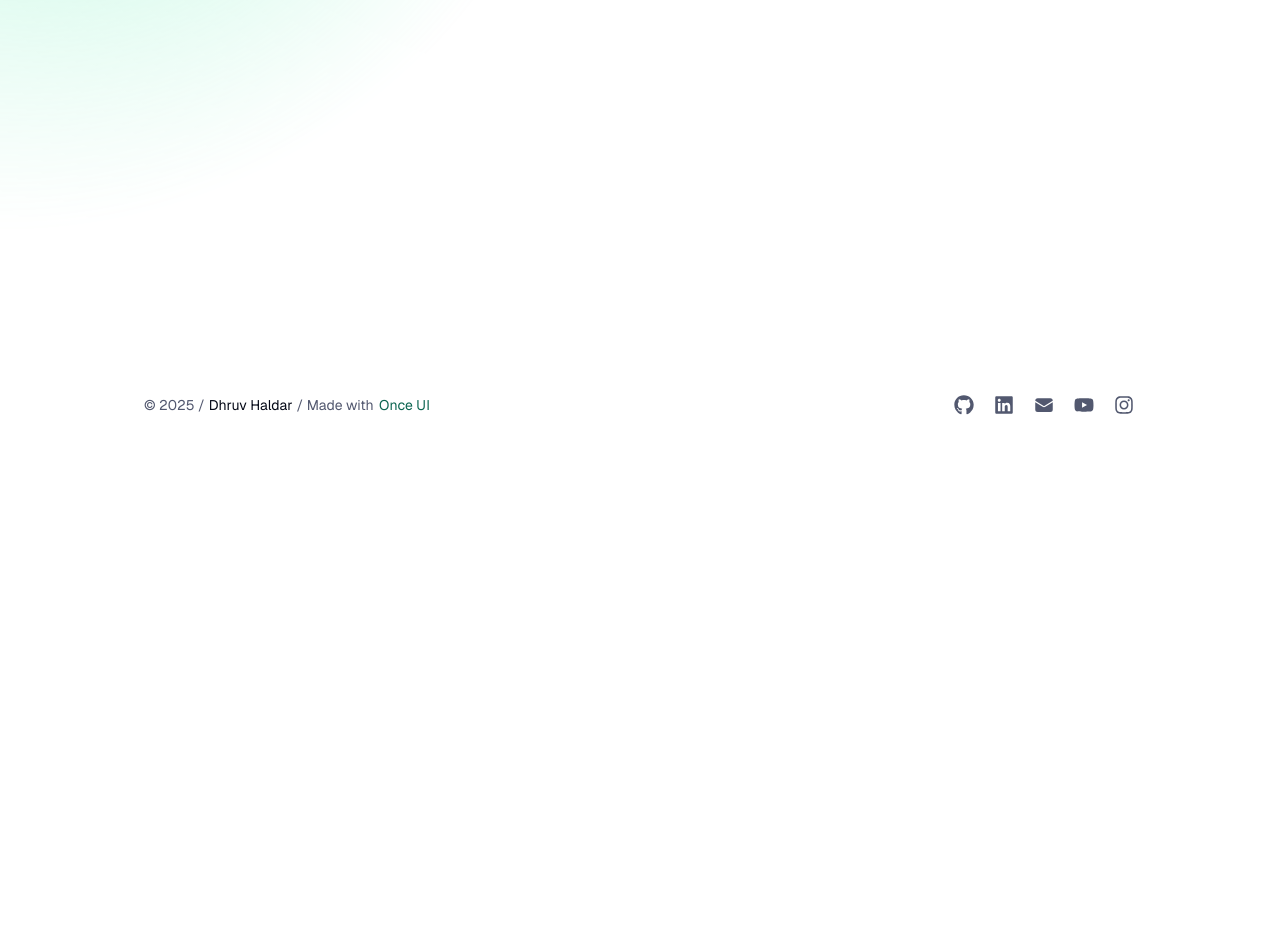
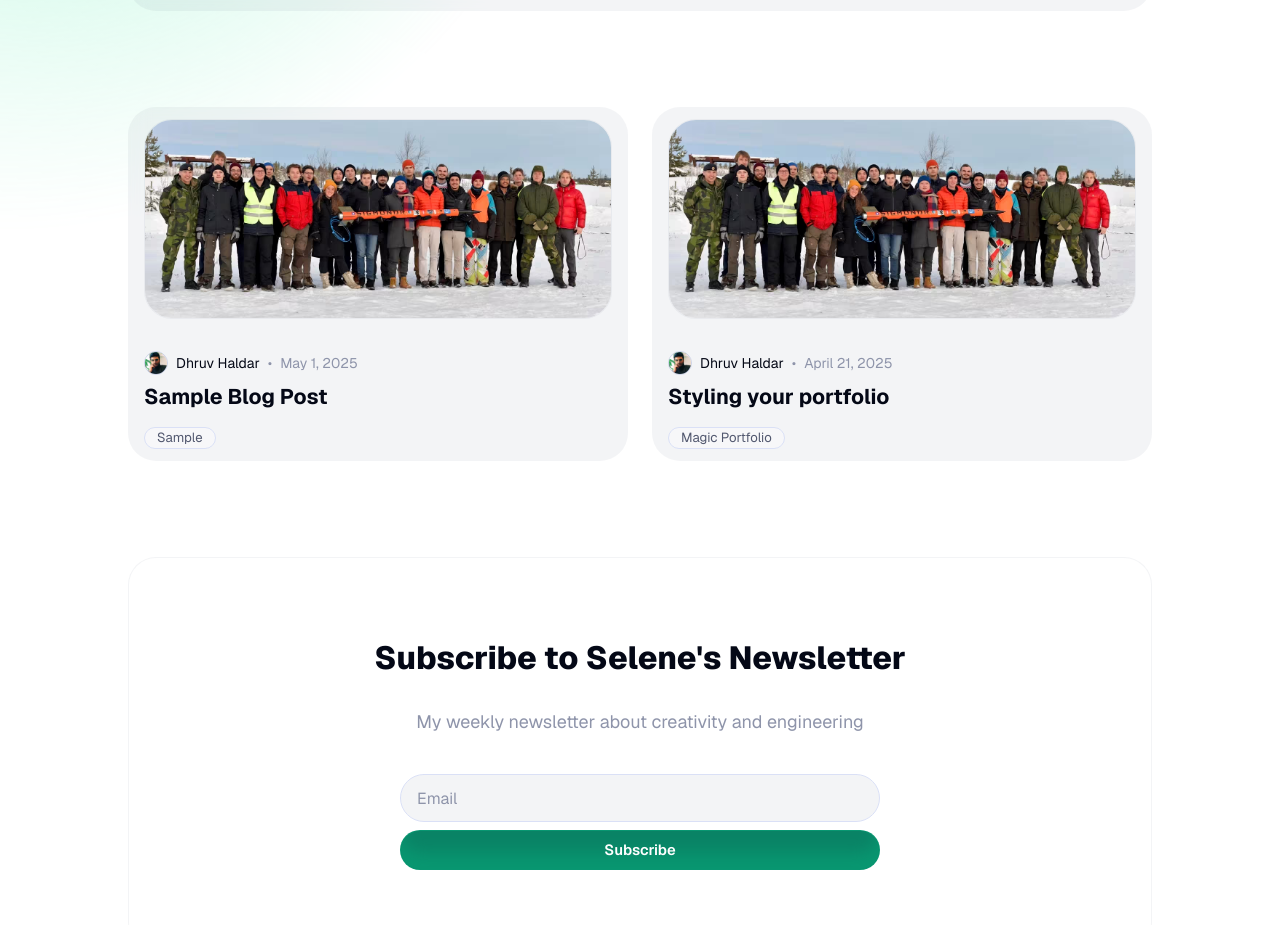
Before and after one commit to dhruvhaldar/portfolio, a Next.js app: page /blog in a window 1280 px wide. Shown: the part 367-1292 px from the top of the page. Before the commit the page ends 800 px from the top, so only its background shows below. Built offline with nearby package versions, Linux system fonts and the light colour scheme.

Commit message:
feat: add newsletter signup component, restructure blog post display with new layout options, and include sample blog posts.

```diff
--- a/src/app/blog/page.tsx
+++ b/src/app/blog/page.tsx
@@ -1,16 +1,12 @@
 import {
-  Avatar,
   Column,
-  Flex,
   Heading,
-  Icon,
-  Input,
-  Row,
   Text,
 } from "@/once-ui/components";
-import { baseURL, blog, home, person, social } from "@/app/resources";
+import { blog } from "@/app/resources";
 import { Posts } from "@/components/blog/Posts";
-import { getPosts } from "@/app/utils/utils";
+import { Newsletter } from "@/components/blog/Newsletter";
+import { baseURL, person } from "@/app/resources";
 
 export async function generateMetadata() {
   const title = blog.title;
@@ -43,22 +39,30 @@ export async function generateMetadata() {
 }
 
 export default function Blog() {
-  const allPosts = getPosts(["src", "app", "blog", "posts"]);
-
   return (
     <Column fillWidth paddingY="l" paddingX="l" gap="l" horizontal="center">
       <Column maxWidth="m" fillWidth gap="l">
         <Column fillWidth gap="m" align="start">
-          <Heading variant="display-strong-xs">
+          <Heading variant="display-strong-xl" marginBottom="l" wrap="balance">
             {blog.title}
           </Heading>
-          <Text variant="heading-default-m" onBackground="neutral-weak">
-            {blog.description}
-          </Text>
         </Column>
 
-        <Column fillWidth>
-           <Posts columns="2" thumbnail />
+        <Column fillWidth gap="l">
+          {/* Featured Post (Latest) */}
+          <Posts range={[1, 1]} columns="1" thumbnail direction="row" />
+
+          {/* Recent Posts (Next 2) */}
+          <Posts range={[2, 3]} columns="2" thumbnail direction="column" />
+
+          {/* Newsletter */}
+          <Newsletter />
+
+          <Heading variant="heading-strong-xl" marginLeft="l" marginBottom="xs">
+            Earlier posts
+          </Heading>
+          {/* Earlier Posts (Rest) */}
+          <Posts range={[4]} columns="2" thumbnail direction="column" />
         </Column>
       </Column>
     </Column>
--- /dev/null
+++ b/src/app/blog/posts/another-sample-post.mdx
@@ -0,0 +1,40 @@
+---
+title: "Another Perspective on Design"
+summary: "Exploring different design paradigms and how they influence user experience."
+image: "/images/projects/aesir-rocket-project/Sigmundr_group.avif"
+publishedAt: "2025-05-02"
+tag: "Design"
+---
+
+## Design Systems
+
+Design systems are crucial for maintaining consistency across large applications. They define the color palette, typography, spacing, and component libraries used throughout the project.
+
+### Key Benefits
+
+1.  **Consistency**: Ensures a uniform look and feel.
+2.  **Efficiency**: Reusable components speed up development.
+3.  **Scalability**: Easier to manage as the team and project grow.
+
+## Layouts
+
+Creating flexible layouts is easier with modern CSS tools like Flexbox and Grid.
+
+<CodeBlock
+  marginBottom="16"
+  codeInstances={[
+    {
+      code: `.container {
+  display: grid;
+  grid-template-columns: repeat(auto-fit, minmax(200px, 1fr));
+  gap: 1rem;
+}`,
+      language: "css",
+      label: "styles.css",
+    },
+  ]}
+/>
+
+## Final Thoughts
+
+Good design is invisible. It works so well that the user doesn't even notice it.
--- /dev/null
+++ b/src/app/blog/posts/sample-post.mdx
@@ -0,0 +1,30 @@
+---
+title: "Sample Blog Post"
+summary: "This is a sample blog post to demonstrate the new blog layout and functionality."
+image: "/images/projects/aesir-rocket-project/Sigmundr_group.avif"
+publishedAt: "2025-05-01"
+tag: "Sample"
+---
+
+## Introduction
+
+This is a sample blog post created to test the new blog layout. It includes some sample text, code blocks, and media to ensure everything renders correctly.
+
+## Variable Width Content
+
+You can use the `Column` component to create variable width content.
+
+<CodeBlock
+  marginBottom="16"
+  codeInstances={[
+    {
+      code: `const sample = "This is some code";`,
+      language: "typescript",
+      label: "sample.ts",
+    },
+  ]}
+/>
+
+## Conclusion
+
+This concludes the sample post.
--- a/src/app/resources/content.tsx
+++ b/src/app/resources/content.tsx
@@ -69,8 +69,8 @@ const home = {
     <>
       👋 Hi! I&apos;m Dhruv Haldar, a CFD specialist at{" "}
       <InlineCode>
-      <a href="https://www.tridiagonal.com/" style={{ color: 'inherit', textDecoration: 'none' }}>Tridiagonal Inc.</a>
-    </InlineCode> where I specialize in simulations and application testing. I have a proven track record of successfully tackling challenging engineering issues in the fields of aerospace 🛩️, chemical 🧪, automotive 🏎️, and propulsion 🚀 systems. After hours, I build and publish my own projects on <a href="https://github.com/dhruvhaldar" target="_blank" rel="noopener noreferrer" style={{ color: 'inherit', textDecoration: 'none', fontWeight: 'bold' }}>GitHub</a>.
+        <a href="https://www.tridiagonal.com/" style={{ color: 'inherit', textDecoration: 'none' }}>Tridiagonal Inc.</a>
+      </InlineCode> where I specialize in simulations and application testing. I have a proven track record of successfully tackling challenging engineering issues in the fields of aerospace 🛩️, chemical 🧪, automotive 🏎️, and propulsion 🚀 systems. After hours, I build and publish my own projects on <a href="https://github.com/dhruvhaldar" target="_blank" rel="noopener noreferrer" style={{ color: 'inherit', textDecoration: 'none', fontWeight: 'bold' }}>GitHub</a>.
     </>
   ),
 };
@@ -151,7 +151,7 @@ const about = {
         role: "Technical Consultant",
         achievements: [
           <>
-             Led a team of 5 in developing the award-winning start-up idea, "Cyclodash: A Social Game for Bike Commuting".
+            Led a team of 5 in developing the award-winning start-up idea, "Cyclodash: A Social Game for Bike Commuting".
           </>,
           <>
             Leveraged Augmented Reality (AR) to improve public perception of biking, achieving a 10% increase in positive sentiment.
@@ -174,7 +174,7 @@ const about = {
             Conducted ground testing to optimize engine thermal performance and calibrated test stand and scaffolding systems.
           </>,
           <>
-           Mentored bachelors students in preparing and performing rocket engine tests, fostering their technical expertise and practical skills.
+            Mentored bachelors students in preparing and performing rocket engine tests, fostering their technical expertise and practical skills.
           </>,
         ],
         images: [],
@@ -272,7 +272,7 @@ const about = {
 const publications = {
   label: "Publications",
   title: "Publications",
-  description: `Publications by ${person.name } `,
+  description: `Publications by ${person.name} `,
   path: "/publications",
 };
 
@@ -288,23 +288,23 @@ const work = {
 const gallery = {
   label: "Gallery",
   title: "Gallery",
-  description: `A photo collection by ${person.name }`,
+  description: `A photo collection by ${person.name}`,
   path: "/gallery",
   images: [
-    {src: "/images/gallery/49605806838_50152b0fa6_o.avif", alt: "image", orientation: "vertical" },
-    {src: "/images/gallery/49605806978_f489af4e9a_o.avif", alt: "image", orientation: "vertical" },
-    {src: "/images/gallery/49605807048_1386aaac7d_o.avif", alt: "image", orientation: "horizontal" },
-    {src: "/images/gallery/49605807303_2277086af9_o.avif", alt: "image", orientation: "horizontal" },
-    {src: "/images/gallery/49605815283_26d53b69ed_o.avif", alt: "image", orientation: "horizontal" },
-    {src: "/images/gallery/49605815538_2f03204319_o.avif", alt: "image", orientation: "horizontal" },
-    {src: "/images/gallery/49605815838_851a2d0c3b_o.avif", alt: "image", orientation: "horizontal" },
-    {src: "/images/gallery/49606315876_45293a5727_o.avif", alt: "image", orientation: "vertical" },
-    {src: "/images/gallery/49606315921_1023ed28b1_o.avif", alt: "image", orientation: "horizontal" },
-    {src: "/images/gallery/49606323636_447ab2c88e_o.avif", alt: "image", orientation: "horizontal" },
-    {src: "/images/gallery/49606324896_a4a5b18f5a_o.avif", alt: "image", orientation: "horizontal" },
-    {src: "/images/gallery/49606566657_0cea39b69a_o.avif", alt: "image", orientation: "vertical" },
+    { src: "/images/gallery/49605806838_50152b0fa6_o.avif", alt: "image", orientation: "vertical" },
+    { src: "/images/gallery/49605806978_f489af4e9a_o.avif", alt: "image", orientation: "vertical" },
+    { src: "/images/gallery/49605807048_1386aaac7d_o.avif", alt: "image", orientation: "horizontal" },
+    { src: "/images/gallery/49605807303_2277086af9_o.avif", alt: "image", orientation: "horizontal" },
+    { src: "/images/gallery/49605815283_26d53b69ed_o.avif", alt: "image", orientation: "horizontal" },
+    { src: "/images/gallery/49605815538_2f03204319_o.avif", alt: "image", orientation: "horizontal" },
+    { src: "/images/gallery/49605815838_851a2d0c3b_o.avif", alt: "image", orientation: "horizontal" },
+    { src: "/images/gallery/49606315876_45293a5727_o.avif", alt: "image", orientation: "vertical" },
+    { src: "/images/gallery/49606315921_1023ed28b1_o.avif", alt: "image", orientation: "horizontal" },
+    { src: "/images/gallery/49606323636_447ab2c88e_o.avif", alt: "image", orientation: "horizontal" },
+    { src: "/images/gallery/49606324896_a4a5b18f5a_o.avif", alt: "image", orientation: "horizontal" },
+    { src: "/images/gallery/49606566657_0cea39b69a_o.avif", alt: "image", orientation: "vertical" },
     { src: "/images/gallery/49606576132_e01f5b5875_o.avif", alt: "image", orientation: "horizontal" },
-    {src: "/images/gallery/49606576712_746dec0e82_o.avif", alt: "image", orientation: "horizontal" },
+    { src: "/images/gallery/49606576712_746dec0e82_o.avif", alt: "image", orientation: "horizontal" },
     { src: "/images/gallery/50122281262_e7f9caaaf1_o.avif", alt: "image", orientation: "vertical" },
     { src: "/images/gallery/50123293593_911f2bacf0_o.avif", alt: "image", orientation: "vertical" },
     { src: "/images/gallery/50123396478_dfd7d42b1c_o.avif", alt: "image", orientation: "horizontal" },
@@ -321,4 +321,12 @@ const blog = {
   path: "/blog",
 };
 
-export { person, social, home, about, work, gallery, publications, blog };
+// Newsletter
+const newsletter = {
+  display: true,
+  title: "Subscribe to Selene's Newsletter",
+  description: "My weekly newsletter about creativity and engineering",
+  action: "https://url/subscribe/post?parameters",
+};
+
+export { person, social, home, about, work, gallery, publications, blog, newsletter };
--- a/src/app/resources/index.ts
+++ b/src/app/resources/index.ts
@@ -1,2 +1,2 @@
 export { routes, protectedRoutes, effects, style, display, baseURL, } from "@/app/resources/config";
-export { person, social, home, about, work, publications, gallery, blog } from "@/app/resources/content";
+export { person, social, home, about, work, publications, gallery, blog, newsletter } from "@/app/resources/content";
--- /dev/null
+++ b/src/components/blog/Newsletter.tsx
@@ -0,0 +1,66 @@
+import { Button, Column, Flex, Heading, Input, Text } from "@/once-ui/components";
+import { newsletter } from "@/app/resources";
+
+export const Newsletter = () => {
+    if (!newsletter.display) return null;
+
+    return (
+        <Column
+            fillWidth
+            padding="xl"
+            marginBottom="l"
+            border="neutral-alpha-weak"
+            radius="l"
+            background="surface"
+            align="center"
+            horizontal="center"
+            style={{ textAlign: "center" }}
+        >
+            <Column
+                align="center"
+                horizontal="center"
+                fillWidth
+                gap="s"
+                style={{ maxWidth: "var(--responsive-width-xs)" }}
+            >
+                <Heading
+                    variant="display-strong-xs"
+                    onBackground="neutral-strong"
+                    marginBottom="s"
+                    wrap="balance"
+                >
+                    {newsletter.title}
+                </Heading>
+                <Text
+                    variant="body-default-l"
+                    onBackground="neutral-weak"
+                    marginBottom="l"
+                    wrap="balance"
+                >
+                    {newsletter.description}
+                </Text>
+            </Column>
+
+            <Flex fillWidth horizontal="center" maxWidth={30}>
+                <form
+                    action={newsletter.action}
+                    method="post"
+                    style={{ width: "100%", display: "flex", justifyContent: "center" }}
+                >
+                    <Flex fillWidth gap="8" direction="column" mobileDirection="column">
+                        <Input
+                            id="email"
+                            label="Email"
+                            placeholder="Email"
+                            type="email"
+                            labelAsPlaceholder
+                        />
+                        <Button fillWidth variant="primary" size="m">
+                            Subscribe
+                        </Button>
+                    </Flex>
+                </form>
+            </Flex>
+        </Column>
+    );
+};
--- a/src/components/blog/Post.tsx
+++ b/src/components/blog/Post.tsx
@@ -1,18 +1,21 @@
-import { Column, Flex, Heading, SmartImage, SmartLink, Spotlight, Tag, Text } from "@/once-ui/components";
+import { Avatar, Column, Flex, Heading, SmartImage, SmartLink, Spotlight, Tag, Text } from "@/once-ui/components";
 import styles from "./Posts.module.scss";
 import { formatDate } from "@/app/utils/formatDate";
+import { person } from "@/app/resources";
 
 interface PostProps {
   /** The post data object */
   post: any;
   /** Whether to show a thumbnail image */
   thumbnail: boolean;
+  /** Direction of the layout */
+  direction?: 'row' | 'column';
 }
 
 /**
  * Displays a single blog post card.
  */
-export default function Post({ post, thumbnail }: PostProps) {
+export default function Post({ post, thumbnail, direction = 'row' }: PostProps) {
   return (
     <Spotlight className="fill-width" style={{ display: 'flex', flexDirection: 'column', width: '100%', marginBottom: 'var(--static-space-16)' }}>
       <SmartLink fillWidth className={styles.hover} unstyled key={post.slug} href={`/blog/${post.slug}`}
@@ -23,11 +26,18 @@ export default function Post({ post, thumbnail }: PostProps) {
           overflow: 'hidden'
         }}
       >
-        <Flex position="relative" mobileDirection="column" fillWidth paddingY="12" paddingX="16" gap="64">
+        <Flex
+          position="relative"
+          mobileDirection="column"
+          fillWidth
+          paddingY="12"
+          paddingX="16"
+          gap={direction === 'row' ? '64' : '32'}
+          direction={direction}
+        >
           {post.metadata.image && thumbnail && (
             <SmartImage
               preload={true}
-              maxWidth={20}
               className={styles.image}
               sizes="640px"
               border="neutral-alpha-weak"
@@ -36,15 +46,29 @@ export default function Post({ post, thumbnail }: PostProps) {
               src={post.metadata.image}
               alt={"Thumbnail of " + post.metadata.title}
               aspectRatio="16 / 9"
+              style={{
+                width: direction === 'row' ? '50%' : '100%',
+                height: direction === 'row' ? 'auto' : '200px',
+                objectFit: 'cover'
+              }}
             />
           )}
-          <Column position="relative" fillWidth gap="8" vertical="center">
+          <Column position="relative" fillWidth gap="8" vertical="center" align="start">
+            <Flex gap="8" vertical="center">
+              <Avatar size="s" src={person.avatar} />
+              <Text variant="body-default-s" onBackground="neutral-strong">
+                {person.name}
+              </Text>
+              <Text variant="body-default-s" onBackground="neutral-weak">
+                •
+              </Text>
+              <Text variant="body-default-s" onBackground="neutral-weak">
+                {formatDate(post.metadata.publishedAt, false)}
+              </Text>
+            </Flex>
             <Heading as="h1" variant="heading-strong-l" wrap="balance">
               {post.metadata.title}
             </Heading>
-            <Text variant="label-default-s" onBackground="neutral-weak">
-              {formatDate(post.metadata.publishedAt, false)}
-            </Text>
             {post.metadata.tag && (
               <Tag className="mt-8" label={post.metadata.tag} variant="neutral" />
             )}
--- a/src/components/blog/Posts.tsx
+++ b/src/components/blog/Posts.tsx
@@ -24,6 +24,7 @@ export function Posts({
   columns = "1",
   thumbnail = false,
   exclude = [],
+  direction,
 }: PostsProps) {
   let allPosts = getPosts(["src", "app", "blog", "posts"]);
 
@@ -56,7 +57,12 @@ export function Posts({
           gap="m"
         >
           {displayedPosts.map((post) => (
-            <Post key={post.slug} post={post} thumbnail={thumbnail} />
+            <Post
+              key={post.slug}
+              post={post}
+              thumbnail={thumbnail}
+              direction={direction}
+            />
           ))}
         </Grid>
       )}
```
